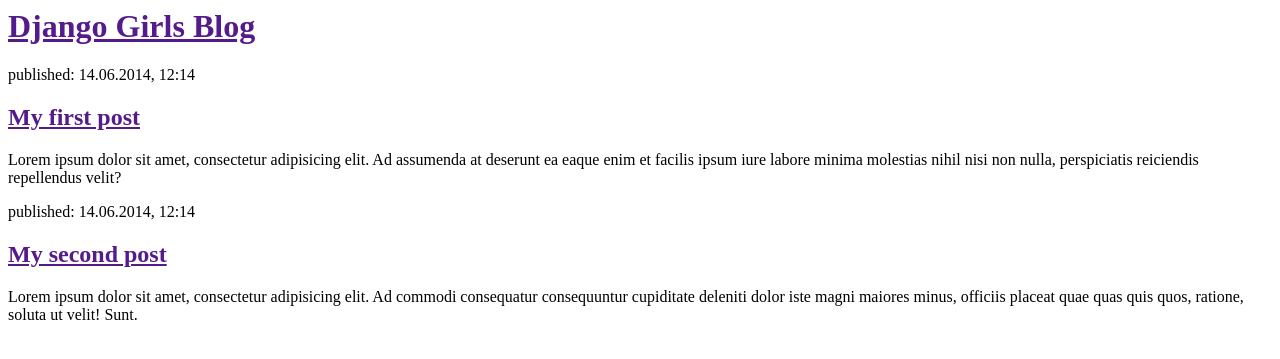
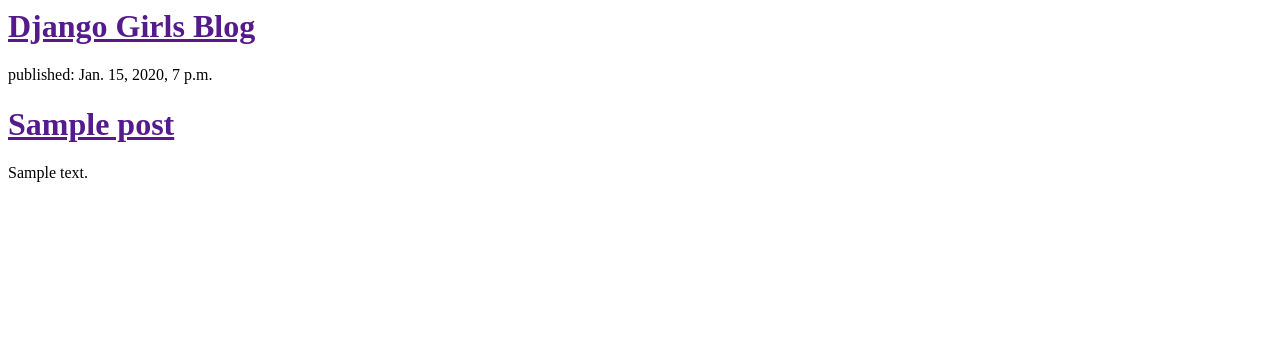
Before and after one commit to cheerupdi/my-first-blog, a Django app: page / in a window 1280 px wide. Shown: the top 359 px of the page. Run offline with Django 3.2, Linux system fonts and the light colour scheme; tables that the repository leaves empty hold one stand-in row (values such as "Sample post").

Commit message:
Modified templates to display posts from database.

```diff
--- a/blog/templates/blog/post_list.html
+++ b/blog/templates/blog/post_list.html
@@ -6,17 +6,13 @@
         <div>
             <h1><a href="">Django Girls Blog</a></h1>
         </div>
+        {% for post in posts %}
+            <div>
+                <p>published: {{ post.published_date }}</p>
+                <h1><a href="">{{ post.title }}</a></h1>
+                <p>{{ post.text|linebreaksbr }}</p>
+            </div>
+        {% endfor %}
 
-        <div>
-            <p>published: 14.06.2014, 12:14</p>
-            <h2><a href="">My first post</a></h2>
-            <p>Lorem ipsum dolor sit amet, consectetur adipisicing elit. Ad assumenda at deserunt ea eaque enim et facilis ipsum iure labore minima molestias nihil nisi non nulla, perspiciatis reiciendis repellendus velit?</p>
-        </div>
-
-        <div>
-            <p>published: 14.06.2014, 12:14</p>
-            <h2><a href="">My second post</a></h2>
-            <p>Lorem ipsum dolor sit amet, consectetur adipisicing elit. Ad commodi consequatur consequuntur cupiditate deleniti dolor iste magni maiores minus, officiis placeat quae quas quis quos, ratione, soluta ut velit! Sunt.</p>
-        </div>
     </body>
 </html>
--- a/blog/views.py
+++ b/blog/views.py
@@ -1,6 +1,10 @@
 from django.shortcuts import render
+from django.utils import timezone
+from .models import Post
 
 # Create your views here.
 
 def post_list(request):
-    return render(request, 'blog/post_list.html', {})
+    #posts = Post.objects.filter(published_date__lte=timezone.now()).order_by('published_date')
+    posts = Post.objects.all()
+    return render(request, 'blog/post_list.html', {'posts': posts})
```
